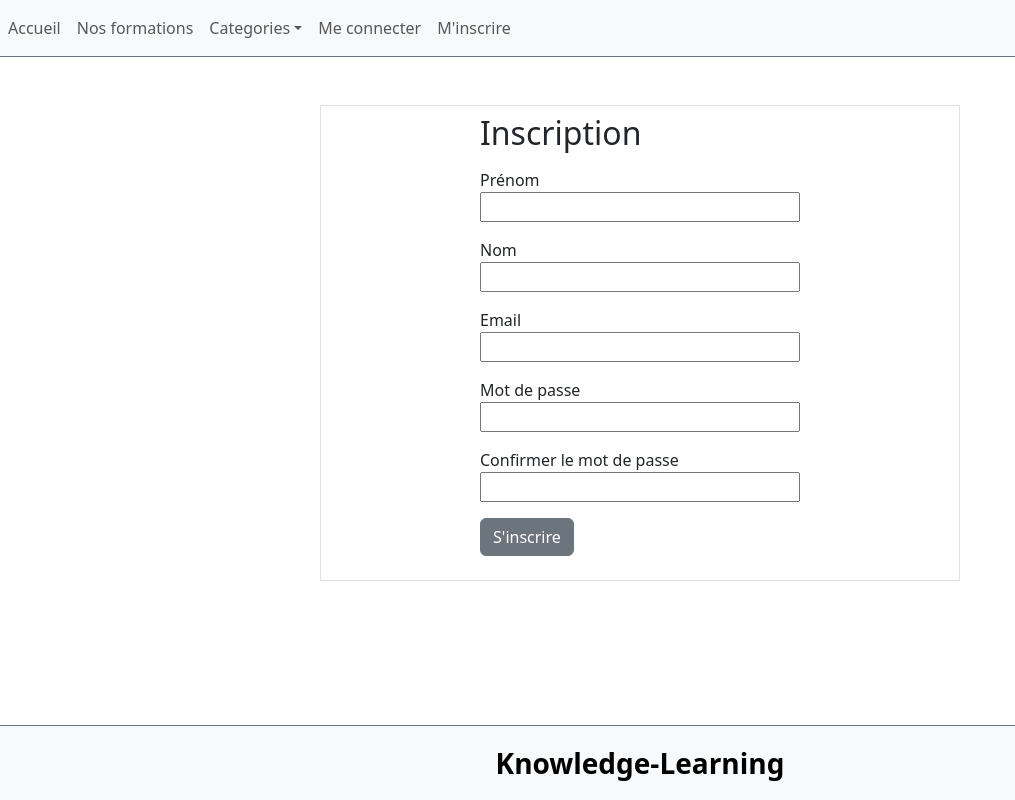
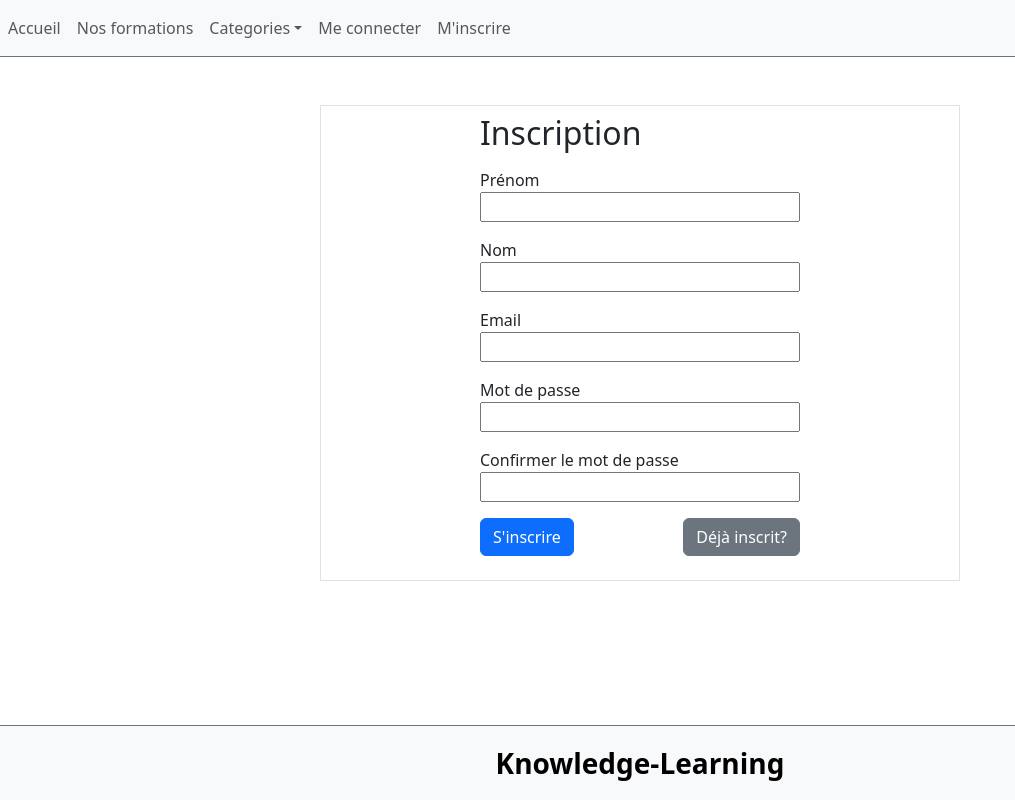
Before and after one commit to matiti61290/knowledge_learning, a React (Create React App) app in the folder frontend/: page /register in a window 1280 px wide. Shown: the whole page, without its empty margins (0-1015 px from the left). Built offline with nearby package versions, Linux system fonts and the light colour scheme; no server answers.

Commit message:
redirect button from Register to Login

```diff
--- a/frontend/src/pages/Register.js
+++ b/frontend/src/pages/Register.js
@@ -1,4 +1,5 @@
 import React, { useState } from "react";
+import { Link } from "react-router-dom";
 
 function Register() {
     const [firstname, setFirstname] = useState('')
@@ -59,7 +60,11 @@ function Register() {
                     <label>Confirmer le mot de passe</label>
                     <input style={{width: 20 + 'em'}} type="password" value={confirmPassword} onChange={(e) => setConfirmPassword(e.target.value)} required />
                 </div>
-                <button className="btn btn-secondary" type="submit">S'inscrire</button>
+                <div className="d-flex flex-row justify-content-between">
+                    <button className="btn btn-primary" type="submit">S'inscrire</button>
+                    <Link to={'/login'} className="btn btn-secondary">Déjà inscrit?</Link>
+                </div>
+
                 <p className="mt-3">{message}</p>
             </form>
         </div>
```
